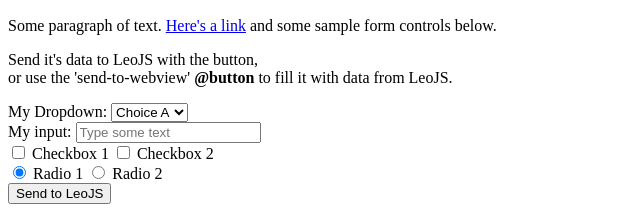
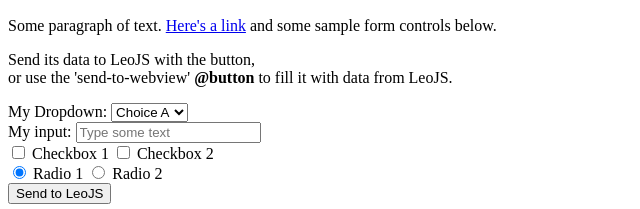
Before and after one commit to boltex/scripting-samples-leojs, a plain HTML site: page web/index.html in a window 1280 px wide. Shown: the part 599-808 px from the top of the page, 0-640 px from the left. Drawn offline with Linux system fonts and the light colour scheme.

Commit message:
Fixed typo

```diff
--- a/web/index.html
+++ b/web/index.html
@@ -27,7 +27,7 @@
     and some sample form controls below.
   </p>
     <p>
-    Send it's data to LeoJS with the button,<br> or use the 'send-to-webview' <strong>@button</strong> to fill it with data from LeoJS.
+    Send its data to LeoJS with the button,<br> or use the 'send-to-webview' <strong>@button</strong> to fill it with data from LeoJS.
   </p>
 
   <div class="row">
```
Also changed, not shown: 1 other file.
